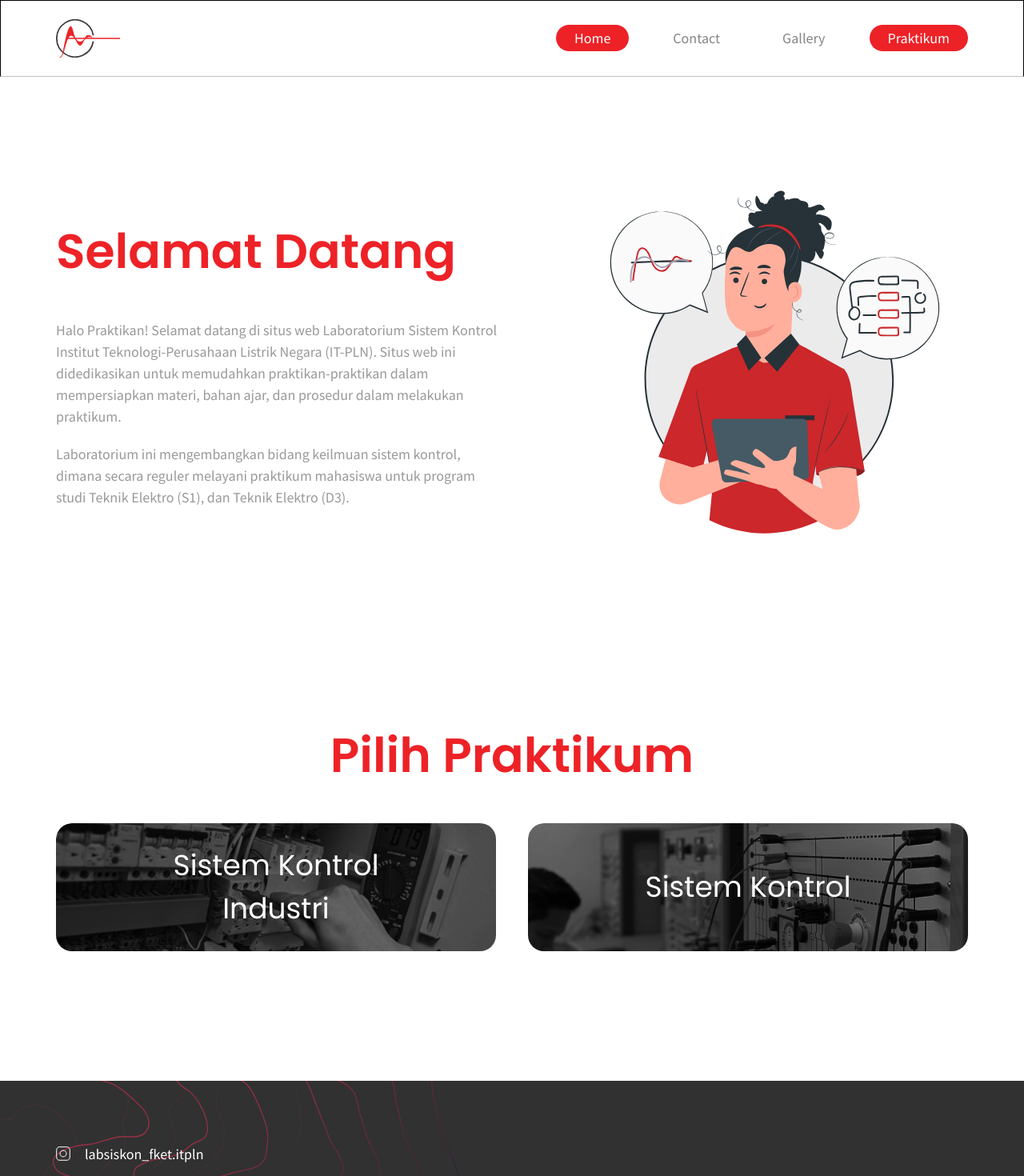
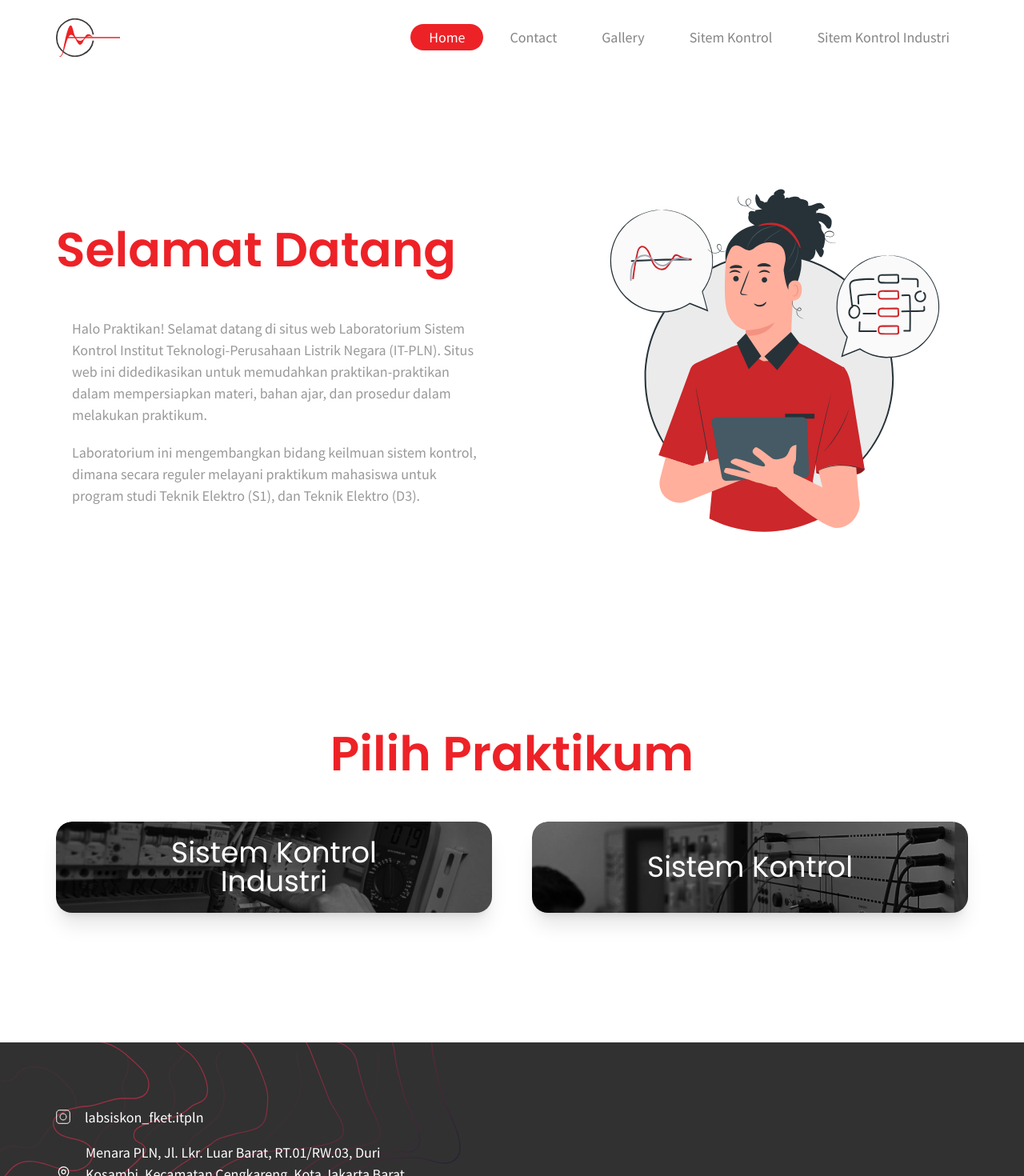
Before and after one commit to wiscaksono/lab-siskon, a Next.js app: page / in a window 1280 px wide. Shown: the top 1470 px of the page at 80% size. Built offline with nearby package versions, Linux system fonts and the light colour scheme; grey boxes are pictures that could not be loaded.

Commit message:
responsive index and ski pages

```diff
--- a/components/Footer.js
+++ b/components/Footer.js
@@ -3,22 +3,24 @@ export default function Footer() {
   return (
     <div className="bg-black-800">
       <footer className="bg-footer bg-no-repeat">
-        <div className="wrapper pt-[78px] pb-[95px] flex justify-between items-center">
-          <div className="w-[454px] flex flex-col justify-between gap-[122px]">
+        <div className="wrapper pt-[78px] pb-[95px] flex justify-between items-center flex-col lg:flex-row">
+          <div className="lg:w-[454px] flex flex-col justify-between lg:gap-[122px] gap-[27px]">
             <div className=" flex flex-col gap-[17px]">
-              <div className="flex gap-[18px] items-center">
+              <div className="flex gap-[18px] items-center flex-col lg:flex-row">
                 <div>
                   <img src="instagram.svg" alt="" />
                 </div>
                 <Link href="https://www.facebook.com">
-                  <a className="text1 text-white">labsiskon_fket.itpln</a>
+                  <a className="lg:text1 text2 text-white">
+                    labsiskon_fket.itpln
+                  </a>
                 </Link>
               </div>
-              <div className="flex items-center gap-[18px]">
+              <div className="flex items-center gap-[18px] flex-col lg:flex-row">
                 <div className="w-[19.04px] h-[19.04px]">
                   <img src="location.svg" alt="" className="w-full h-full" />
                 </div>
-                <p className="text1 text-white flex-1">
+                <p className="lg:text1 text2 text-white flex-1 text-center lg:text-left">
                   Menara PLN, Jl. Lkr. Luar Barat, RT.01/RW.03, Duri Kosambi,
                   Kecamatan Cengkareng, Kota Jakarta Barat, Daerah Khusus
                   Ibukota Jakarta 11750
@@ -26,12 +28,12 @@ export default function Footer() {
               </div>
             </div>
 
-            <p className="text1 text-black-300">
+            <p className="text2 text-black-300 lg:text-1 text-center lg:text-left px-[77px] lg:px-0">
               © 2022 Laboratorium Sistem Kontrol - Institut Teknologi PLN
             </p>
           </div>
 
-          <div className="w-[550px] h-[270px] ">
+          <div className="w-[550px] h-[270px] hidden lg:block">
             <iframe
               frameBorder="0"
               src="https://www.google.com/maps/embed/v1/place?q=ITPLN&key=AIzaSyBFw0Qbyq9zTFTd-tUY6dZWTgaQzuU17R8"
--- a/components/Navbar.js
+++ b/components/Navbar.js
@@ -1,20 +1,8 @@
 import Link from "next/link";
 import { useRouter } from "next/router";
-import { useState } from "react";
-import Example from "./Dropdown";
 
 export default function Navbar() {
   const router = useRouter();
-
-  const [open, setOpen] = useState(false);
-
-  // function checkPath(path) {
-  //   var str = path;
-  //   var rest = str.substring(0, str.lastIndexOf("/"));
-  //   var last = str.substring(str.lastIndexOf("/") + 1, str.length);
-  //   console.log(rest);
-  //   console.log(last);
-  // }
 
   const Item = ({ path, name }) => (
     <Link href={path}>
@@ -31,15 +19,8 @@ export default function Navbar() {
     </Link>
   );
 
-  // console.log(router.pathname);
-  // /praktikum/siskon
-  // ['/', 'praktikum', '/', 'siskon']
-  // praktikum ==
-  // console.log(router.asPath);
-  // console.log(router.basePath);
-
   return (
-    <nav className="border border-b-black-200">
+    <nav className="hidden lg:block">
       <div className="wrapper flex justify-between items-center py-[23px]">
         <Link href="/" passHref>
           <div className="w-[80px]">
@@ -50,21 +31,12 @@ export default function Navbar() {
             />
           </div>
         </Link>
-        <div className="flex items-center gap-[32px]">
+        <div className="flex items-center gap-[10px]">
           <Item path="/" name="home" />
           <Item path="/contact" name="contact" />
           <Item path="/gallery" name="Gallery" />
-          <div className="relative">
-            <div className=" text1 capitalize py-[3px] px-[23px] bg-red rounded-full transition-colors text-white">
-              <button onClick={() => setOpen(!open)}>Praktikum</button>
-            </div>
-            {open && (
-              <div className="absolute top-10 bg-red-500 z-20 w-[200px] rtl text-right right-0 bg-white border border-black-200 rounded-[25px]">
-                <p>Sistem Kontrol</p>
-                <p>Sistem Kontrol Industri</p>
-              </div>
-            )}
-          </div>
+          <Item path="/siskon" name="sitem kontrol" />
+          <Item path="/ski" name="sitem kontrol industri" />
         </div>
       </div>
     </nav>
--- a/package.json
+++ b/package.json
@@ -21,6 +21,6 @@
     "eslint": "8.12.0",
     "eslint-config-next": "12.1.4",
     "postcss": "^8.4.12",
-    "tailwindcss": "^3.0.23"
+    "tailwindcss": "^3.0.24"
   }
 }
--- a/pages/Ski.js
+++ /dev/null
@@ -1,64 +0,0 @@
-import Navbar from "../components/Navbar";
-import Footer from "../components/Footer";
-import Link from "next/link";
-import { useRouter } from "next/router";
-
-export default function Ski() {
-  return (
-    <>
-      <Navbar />
-      <section className="mt-[112px] mb-[161px]">
-        <div className="wrapper">
-          <h4 className="text-red mb-[20px]">Sistem Kontrol Industri</h4>
-          <div className="flex">
-            <div className="w-2/12 flex gap-[15px] flex-col items-start">
-              <SideBtn href="/Ski" name="Tugas Rumah" />
-              <SideBtn href="/#" name="Modul" />
-              <SideBtn href="/#" name="Software" />
-              <SideBtn href="/#" name="Jadwal Praktik" />
-            </div>
-            <div className="w-1/12" />
-            <div className="w-9/12">
-              <Link href="https://doc-00-6c-docs.googleusercontent.com/docs/securesc/np308d2fl5jv3ml71o2ieor6g4f5df9g/j8e08s18d9vkckqj7142lk0dh3b8m0ec/1649440875000/10531573768503561392/09478328483851097678/1IVShmvuaZcxzRRwMEjcjOvwdIEOpQxDB?e=download&ax=ACxEAsbfG4YX4BLM0V1-aimRpSqcrfZPV26tn9Aro5sXhOVBIdWs9U_jTThuYNZfbo6npEQGyMmFaqkXpXz1JWwTpGY7zKg9JONcNTvvAGyQZZq3fwfQkYDyCDbX7jnWjHB-L3UVzjRmCuWoLh_L7tlkdvgzNyax28hQ-ny27UxqWwA-NUpM143gbpt-XpLbaAwlR1BKOwnCzUBsR-ejLeTWE7mnyiDahKjQ4qc2UNf36GMH0Q6ZsF6_-nGlIWPM00pRrz2lp7_1RIDnRmFds56m04WioSwM2xvWEYlSprLqn-TjS-jfB1yuAWcaDef5tnDRGcPu6_jPv1XUpLUMW-Bft974jKRQWJCTLPN5Gn3UXPeJlgG8hGNxyKd6iAAKevCn5ra6wqweRHgydp9crK19mPojANnMmvKOIlWJITYTDpTg_lO-1FeTPtnyhIQAX0QZUaA9kYBvdwbvqAs7BS8Ih3rZlC4g_-NgQZ8tBMPt1YqJUtplvtivPUQmGoZgBusrpc_TFPdEAeZm3wkkgoKl01Ugn-ApmqQcVlWt4lBqPIHvTi-A1xl-WfhakPLe3TsvziAObkXOwk6i_c-gGidv7rnw7Z1FxphCTeG7rzRmqbVLf0KzmfHomZ84egJZ7-2ARhSzk0wSBDdP_CXtkQJZatIJIZHam1ugGMS1jz_rK7T7az77vzwBsC-NWD6NiklBGJzj9r9rCps&authuser=0&nonce=08ljik725o9ta&user=09478328483851097678&hash=aftokrjtablm9posgft46cg04v42lpco">
-                <button className="mb-[37px]">
-                  <a
-                    href="#"
-                    target="_blank"
-                    className="text1 text-white py-[12px] px-[32px] block bg-red rounded-[5px]"
-                  >
-                    Download
-                  </a>
-                </button>
-              </Link>
-              <iframe
-                src="https://drive.google.com/file/d/1IVShmvuaZcxzRRwMEjcjOvwdIEOpQxDB/preview"
-                className="w-full h-[1120px]"
-                allow="autoplay"
-              ></iframe>
-            </div>
-          </div>
-        </div>
-      </section>
-      <Footer />
-    </>
-  );
-}
-
-const SideBtn = ({ href, name }) => {
-  const router = useRouter();
-  return (
-    <Link href={href}>
-      <button>
-        <a
-          className={
-            router.pathname == { href }
-              ? "active:text1 text-white py-[12px] px-[32px] block bg-red rounded-[5px] border border-none"
-              : "text1 text-black-400 py-[12px] px-[32px] block border border-black-400 rounded-[5px]"
-          }
-        >
-          {name}
-        </a>
-      </button>
-    </Link>
-  );
-};
--- a/pages/contact/index.js
+++ b/pages/contact/index.js
@@ -6,8 +6,10 @@ export default function Index() {
     <Wrapper>
       <section className="mt-[112px] mb-[161px]">
         <div className="wrapper">
-          <h4 className="text-red mb-[20px]">Contact Person</h4>
-          <div className="grid grid-cols-4 gap-[40px] ">
+          <h4 className="text-red lg:mb-[20px] mb-[25px] text-center px-[98px] lg:px-0">
+            Contact Person
+          </h4>
+          <div className="grid lg:grid-cols-4 gap-[40px] grid-cols-1 mx-[50px]">
             <Cards
               img="contact-person/wisnu.png"
               nama="Wisnu Wicaksono"
--- a/pages/index.js
+++ b/pages/index.js
@@ -5,51 +5,53 @@ import Wrapper from "../components/Wrapper";
 export default function Index() {
   return (
     <Wrapper>
-      <section className="mt-[122px] mb-[212px]">
-        <div className="wrapper flex gap-[97px] items-center justify-between">
-          <div>
-            <h3 className="text-red mb-[40px]">Selamat Datang</h3>
-            <p className="text1 text-black-400 mb-[20px]">
+      <section className="mt-[122px] mb-[50px] lg:mb-[212px]">
+        <div className="wrapper flex gap-[20px] lg:gap-[97px] items-center justify-between flex-col lg:flex-row  ">
+          <div className="text-center lg:text-left">
+            <h3 className="text-red mb-[40px] hidden lg:block">
+              Selamat Datang
+            </h3>
+            <h4 className="block lg:hidden px-[92px] text-red font-semibold mb-[25px]">
+              Selamat Datang
+            </h4>
+            <p className="text1 text-black-400 mb-[20px] px-[20px] lg:py-0">
               Halo Praktikan! Selamat datang di situs web Laboratorium Sistem
               Kontrol Institut Teknologi-Perusahaan Listrik Negara (IT-PLN).
               Situs web ini didedikasikan untuk memudahkan praktikan-praktikan
               dalam mempersiapkan materi, bahan ajar, dan prosedur dalam
               melakukan praktikum.
             </p>
-            <p className="text1 text-black-400">
+            <p className="text1 text-black-400 px-[20px] lg:py-0">
               Laboratorium ini mengembangkan bidang keilmuan sistem kontrol,
               dimana secara reguler melayani praktikum mahasiswa untuk program
               studi Teknik Elektro (S1), dan Teknik Elektro (D3).
             </p>
           </div>
-          <div className="w-[483px] h-[469px] flex-none">
+          <div className="lg:w-[483px] lg:h-[469px] flex-none">
             <img src="hero-image.svg" alt="" className="w-full h-full" />
           </div>
         </div>
       </section>
-
       <section className="mb-[162px]" id="praktikum">
         <div className="wrapper">
-          <h3 className="text-red text-center mb-[40px]">Pilih Praktikum</h3>
-          <div className="flex justify-between">
-            <Link href="/ski" passHref>
-              <button className="bg-ski-btn px-[144px] py-[26px] rounded-[20px] hover:shadow-red hover:shadow-2xl transition-colors">
-                <p className="subhead1 w-[262px] text-white">
-                  Sistem Kontrol Industri
-                </p>
+          <h3 className="text-red text-center mb-[40px] hidden lg:block">
+            Pilih Praktikum
+          </h3>
+          <h4 className="block lg:hidden px-[92px] text-red font-semibold mb-[25px] text-center">
+            Pilih Praktikum
+          </h4>
+          <div className="flex justify-between flex-col lg:flex-row gap-[37px] lg:gap-[40px]">
+            <Link href="/ski">
+              <button className="lg:subhead1 lg:py-[26px] lg:px-[144px] text-white bg-ski-btn rounded-[20px] shadow-xl py-[19px] px-[85px] subhead4 mx-[20px] lg:mx-0">
+                <p className="lg:mb-2.5 mb-0">Sistem Kontrol</p>
+                <p>Industri</p>
               </button>
             </Link>
-            <div className="">
-              <div className="bg-siskon-btn rounded-[20px]">
-                <Link href="/siskon">
-                  <button className="px-[144px] py-[53px]">
-                    <p className="subhead1 w-[262px] text-white">
-                      Sistem Kontrol
-                    </p>
-                  </button>
-                </Link>
-              </div>
-            </div>
+            <Link href="/ski">
+              <button className="lg:subhead1 lg:py-[26px] lg:px-[144px] text-white bg-siskon-btn rounded-[20px] shadow-xl py-[32px] px-[85px] subhead4 mx-[20px] lg:mx-0">
+                <p>Sistem Kontrol</p>
+              </button>
+            </Link>
           </div>
         </div>
       </section>
--- a/pages/ski/index.jsx
+++ b/pages/ski/index.jsx
@@ -42,17 +42,19 @@ export default function Index() {
 
   return (
     <Wrapper>
-      <section className="mt-[112px] mb-[161px]">
+      <section className="mt-[112px] lg:mb-[161px]">
         <div className="wrapper">
-          <h4 className="text-red mb-[20px]">Sistem Kontrol Industri</h4>
-          <div className="flex">
-            <div className="w-3/12 flex gap-[12px] flex-col items-start">
+          <h4 className="text-red mb-[20px] text-center lg:text-left">
+            Sistem Kontrol Industri
+          </h4>
+          <div className="flex flex-col lg:flex-row">
+            <div className="lg:w-3/12 flex lg:gap-[12px] gap-[8px] flex-col lg:items-start items-center mb-[60px] lg:mb-0">
               <SideBtn name="modul" />
               <SideBtn name="tugas rumah" />
               <SideBtn name="jadwal praktikum" />
               <SideBtn name="software" />
             </div>
-            <div className="w-9/12">
+            <div className="lg:w-9/12">
               {/* jalanin render func */}
               {render(active)}
             </div>
--- a/pages/ski/modul.jsx
+++ b/pages/ski/modul.jsx
@@ -1,12 +1,12 @@
 export default function Modul() {
   return (
-    <div>
-      <button className="text1 text-white capitalize py-[12px] px-[32px] block bg-red rounded-[5px] border border-none mb-[37px]">
+    <div className="flex flex-col-reverse lg:flex-col">
+      <button className="text1 text-white capitalize py-[12px] px-[32px] block bg-red rounded-[5px] border border-none mx-auto lg:mx-0 my-[20px] lg:my-0">
         Download
       </button>
 
       <iframe
-        className="w-full h-[800px]"
+        className="w-full h-[440px] lg:h-[800px] px-[20px] lg:px-0"
         src="https://drive.google.com/file/d/1bioK9unQ4jjeQTTmAnMp4SKrl8SNjrVr/preview"
         allow="autoplay"
       ></iframe>
--- a/pages/ski/software.jsx
+++ b/pages/ski/software.jsx
@@ -23,13 +23,15 @@ export default function Software() {
 const Article = ({ title, paragraph, img, link }) => {
   return (
     <div className="mb-[70px]">
-      <p className="subhead2 mb-[26px]">{title}</p>
-      <div className="flex items-center justify-center flex-col mb-[26px]">
+      <p className="lg:subhead2 mb-[26px] subhead4 text-center lg:text-left">
+        {title}
+      </p>
+      <div className="flex items-center justify-center flex-col mb-[26px] mx-[20px] lg:mx-0">
         <img src={img} alt="" className="mb-[26px]" />
         <p className="text-justify text-[18px] sspro">{paragraph}</p>
       </div>
       <Link href={link}>
-        <button className="text1 text-white capitalize py-[12px] px-[32px] block bg-red rounded-[5px] border border-none">
+        <button className="text1 text-white capitalize py-[12px] px-[32px] block bg-red rounded-[5px] border border-none mx-auto lg:mx-0">
           <a target="_blank">Download</a>
         </button>
       </Link>
--- a/pages/ski/tugas-rumah.jsx
+++ b/pages/ski/tugas-rumah.jsx
@@ -1,18 +1,15 @@
 import Link from "next/link";
 export default function TugasRumah() {
   return (
-    <div>
-      <Link
-        href="https://drive.google.com/u/0/uc?id=1NFz9h6mJtvzzTAvnsQsl_Hf2ghkv5sVQ&export=download"
-        passHref
-      >
-        <button className="text1 text-white capitalize py-[12px] px-[32px] block bg-red rounded-[5px] border border-none mb-[37px]">
+    <div className="flex flex-col-reverse lg:flex-col">
+      <Link href="https://drive.google.com/u/0/uc?id=1NFz9h6mJtvzzTAvnsQsl_Hf2ghkv5sVQ&export=download">
+        <button className="text1 text-white capitalize py-[12px] px-[32px] block bg-red rounded-[5px] border border-none mx-auto lg:mx-0 my-[20px] lg:my-0">
           Download
         </button>
       </Link>
 
       <iframe
-        className="w-full h-[800px]"
+        className="w-full h-[440px] lg:h-[800px] px-[20px] lg:px-0"
         src="https://drive.google.com/file/d/1NFz9h6mJtvzzTAvnsQsl_Hf2ghkv5sVQ/preview"
         allow="autoplay"
       ></iframe>
```
Also changed, not shown: 1 other file (tests, documents, lock files or other folders).
